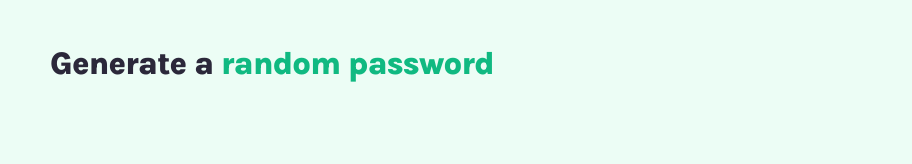
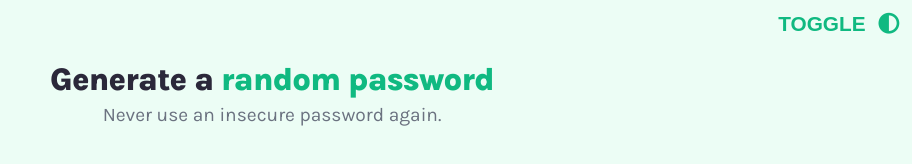
Before and after one commit to maxthor500/RandomPasswordGenerator, a website: page index.html in a window 1280 px wide. Shown: the whole page, without its empty margins (368-1280 px from the left). Drawn offline with Linux system fonts and the light colour scheme.

Commit message:
Add the dark mode functionality when the toggle button is clicked

```diff
--- a/index.js
+++ b/index.js
@@ -1,25 +1,63 @@
+// initial variables
 const root = document.getElementById("root");
 const body = document.querySelector("body");
-const greenSpan = document.getElementById("green-span");
+let textFirstParagraph = "Never use an insecure password again.";
 
-const darkMode = () => {
-    root.classList.toggle("dark-mode");
-    body.classList.toggle("dark-mode");
-    greenSpan.classList.toggle("dark-green");
+
+// help functions
+const darkMode = (arr) => {
+    arr.map((element) => {
+        element.classList.toggle("dark-mode");
+    })
 };
 
-const createHeading = (element) => {
+// render elements functions
+const renderNav = () => {
+    const nav = document.createElement("nav");
+    let toggleBtn = document.createElement("button");
+    let i = document.createElement("i");
+    nav.id = "nav";
+    root.appendChild(nav);
+    toggleBtn.textContent = "toggle";
+    toggleBtn.id = "toggle-btn";
+    i.classList.add("fa-solid");
+    i.classList.add("fa-circle-half-stroke");
+    nav.appendChild(toggleBtn);
+    toggleBtn.appendChild(i);
+}
+
+const renderHeading = () => {
     const h1 = document.createElement("h1");
     const span = document.createElement("span");
     h1.innerText = "Generate a ";
     span.innerText = "random password";
     span.classList.add("green");
-    span.id = "span-green"
-    element.appendChild(h1);
+    span.id = "span";
+    root.appendChild(h1);
     h1.appendChild(span);
 }
 
+const renderParagraph = (text, id) => {
+    const p = document.createElement("p");
+    const node = document.createTextNode(text)
+    p.appendChild(node);
+    p.id = `para-${id}`;
+    root.appendChild(p);
+}
 
+// render elements when the page is load
+renderNav();
+renderHeading();
+renderParagraph(textFirstParagraph, 1)
 
+// get element after the render
+const toggleBtn = document.getElementById("toggle-btn")
+const span = document.getElementById("span")
+const para1 = document.getElementById("para-1")
 
-createHeading(root)
+// events after the page is load
+toggleBtn.addEventListener("click", (e) => {
+    let darkModeElements = [root, body, toggleBtn, span, para1]
+    darkMode(darkModeElements)
+    e.preventDefault();
+})
--- a/style.css
+++ b/style.css
@@ -21,13 +21,41 @@ body.dark-mode {
     color: #FFFFFF;
 }
 
+/* Navbar */
+#nav {
+    display: flex;
+    width: 100vw;
+    height: 2rem;
+    justify-content:end;
+}
+
+#toggle-btn {
+    font-weight: bold;
+    font-size: 1.3rem;
+    background: transparent;
+    border: none;
+    color: #10B981;
+    cursor: pointer;
+    text-transform: uppercase;
+}
+
+#toggle-btn.dark-mode {
+    color: #4ADF86;
+}
+
+i {
+    padding: .8rem;
+}
+
+/* heading style */
 h1 {
-    padding: 2rem;
+    padding-top: 2rem;
     font-family: 'Karla';
     font-style: normal;
     font-weight: 800;
     font-size: 2em;
-    line-height: 2em;
+    text-align: center;
+    line-height: 1em;
     letter-spacing: -0.025em;
 }
 
@@ -35,6 +63,17 @@ h1 {
     color: #10B981;
 }
 
-.dark-green {
+span.dark-mode {
     color: #4ADF86;
 }
+
+p {
+    text-align: center;
+    font-size: 1.2em;
+    line-height: 2em;
+    color: #6B7280;
+}
+
+#para-1.dark-mode{
+    color: #D5D4D8;
+}
```
